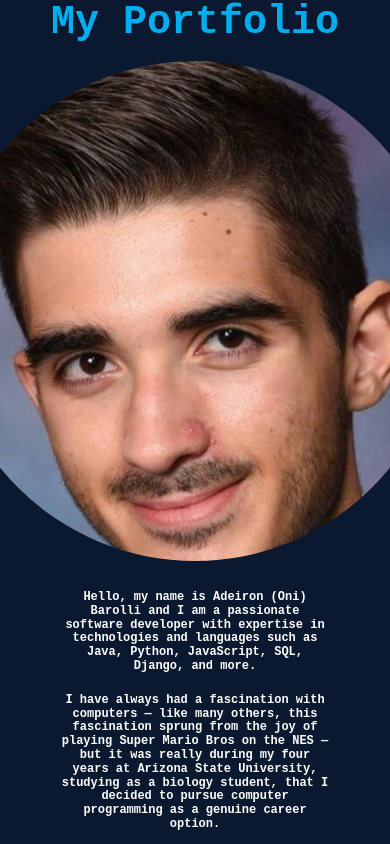
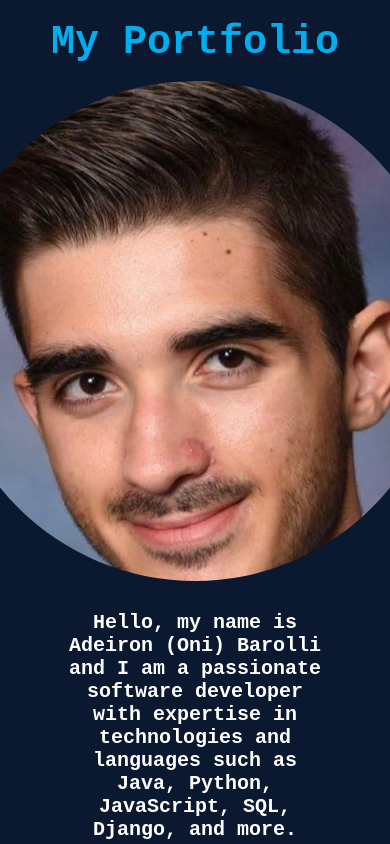
Before and after one commit to abarolli/Portfolio, a React (Vite) app: page / in a window 390 px wide. Shown: the top 844 px of the page. Built offline with nearby package versions, Linux system fonts and the light colour scheme.

Commit message:
Using new Screen styles from index.css

```diff
--- a/src/WelcomeScreen.module.css
+++ b/src/WelcomeScreen.module.css
@@ -1,19 +1,21 @@
-.welcomeScreen {
-  display: flex;
-  justify-content: center;
-  align-items: center;
-}
-
 .welcomeScreenCardContainer {
   width: 90vw;
   max-width: 1200px;
   height: fit-content;
   white-space: nowrap;
-  /* background-color: blue; */
+}
+
+.welcomeScreenCardContainer p {
+  font-size: 1.5rem;
 }
 
 @media screen and (max-width: 900px) {
   .welcomeScreenCardContainer {
     width: 70vw;
+    margin-top: 20px;
+  }
+
+  .welcomeScreenCardContainer p {
+    font-size: 2rem;
   }
 }
--- a/src/WelcomeScreen.tsx
+++ b/src/WelcomeScreen.tsx
@@ -5,12 +5,13 @@ import WelcomeScreenSummary from "./WelcomeScreenSummary";
 import MyFace from "./MyFace";
 import colors from "./configs/colors";
 
+import "./index.css";
 import styles from "./WelcomeScreen.module.css";
 
 function WelcomeScreen() {
   return (
     <Screen
-      className={styles.welcomeScreen}
+      className="screen--centered"
       style={{ backgroundColor: colors.mainTheme }}
     >
       <div className={styles.welcomeScreenCardContainer}>
```
